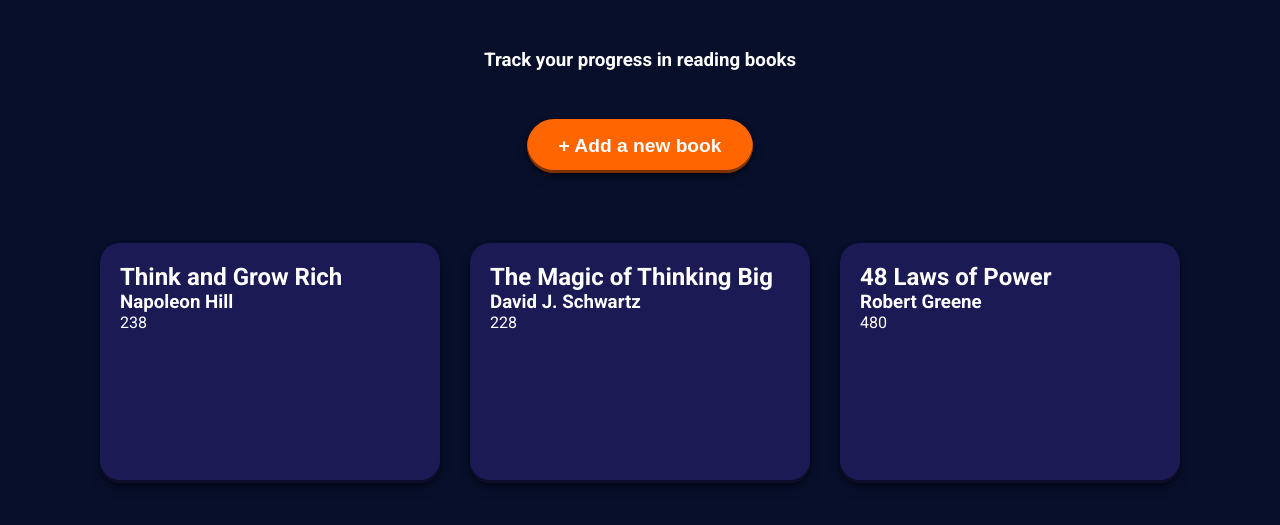
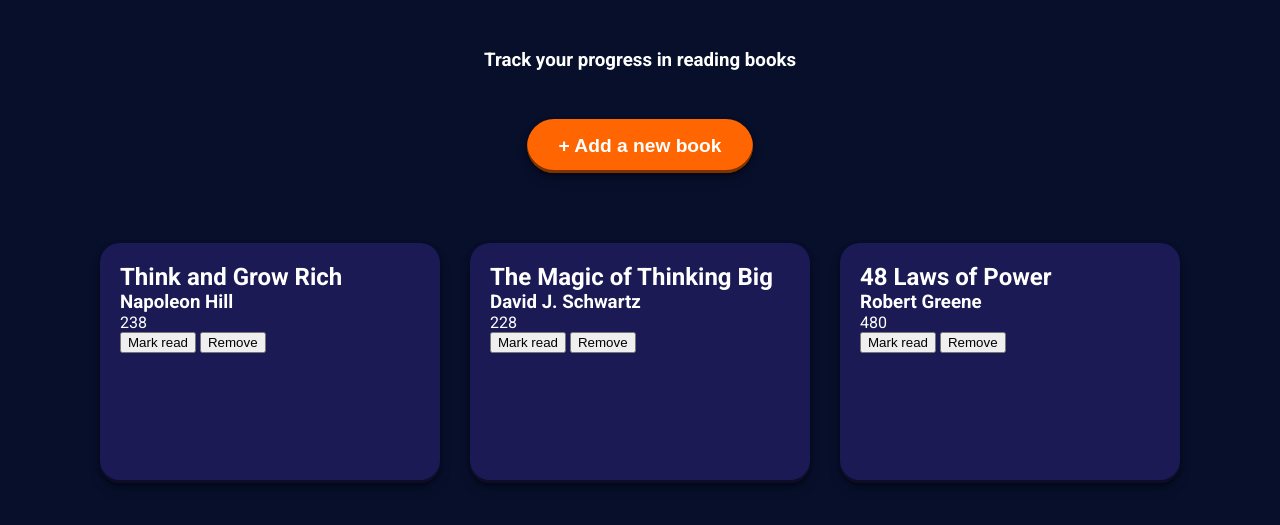
Before and after one commit to ArtemiiHH/library-project, a plain HTML site: page index.html in a window 1280 px wide. Shown: the part 89-614 px from the top of the page. Drawn offline with Linux system fonts and the light colour scheme.

Commit message:
Add 'Read', 'Remove' buttons to cards

```diff
--- a/index.html
+++ b/index.html
@@ -20,6 +20,11 @@
             <h3 class="card-undertext">Napoleon Hill</h3>
             <p class="card-pages">238</p>
           </div>
+
+          <div class="card-buttons">
+            <button class="read-btn">Mark read</button>
+            <button class="remove-btn">Remove</button>
+          </div>
         </div>
         <div class="card">
           <div class="card-info">
@@ -27,12 +32,22 @@
             <h3 class="card-undertext">David J. Schwartz</h3>
             <p class="card-pages">228</p>
           </div>
+
+          <div class="card-buttons">
+            <button class="read-btn">Mark read</button>
+            <button class="remove-btn">Remove</button>
+          </div>
         </div>
         <div class="card">
           <div class="card-info">
             <h2 class="card-title">48 Laws of Power</h2>
             <h3 class="card-undertext">Robert Greene</h3>
             <p class="card-pages">480</p>
+          </div>
+
+          <div class="card-buttons">
+            <button class="read-btn">Mark read</button>
+            <button class="remove-btn">Remove</button>
           </div>
         </div>
       </div>
--- a/styles.css
+++ b/styles.css
@@ -70,10 +70,16 @@ body {
   box-shadow: rgba(0, 0, 0, 0.4) 0px 2px 4px, rgba(0, 0, 0, 0.3) 0px 7px 13px -3px, rgba(0, 0, 0, 0.5) 0px -3px 0px inset;
 }
 
+/* Card title, subs, pages */
 .card-info h2,
 .card-info h3,
 .card-info p {
     margin: 0;
+}
+
+.card-info {
+    display: flex;
+    flex-direction: column;
 }
 
 /* Modal */
```
